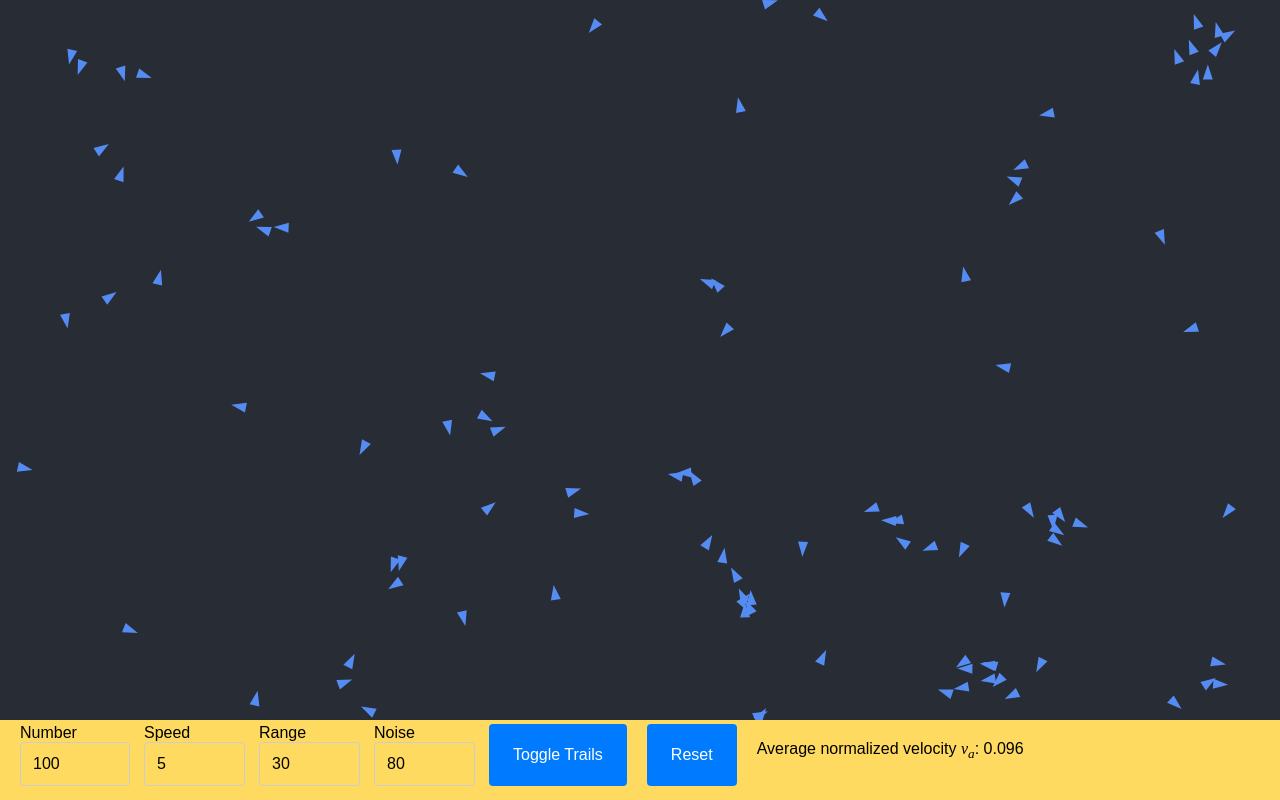
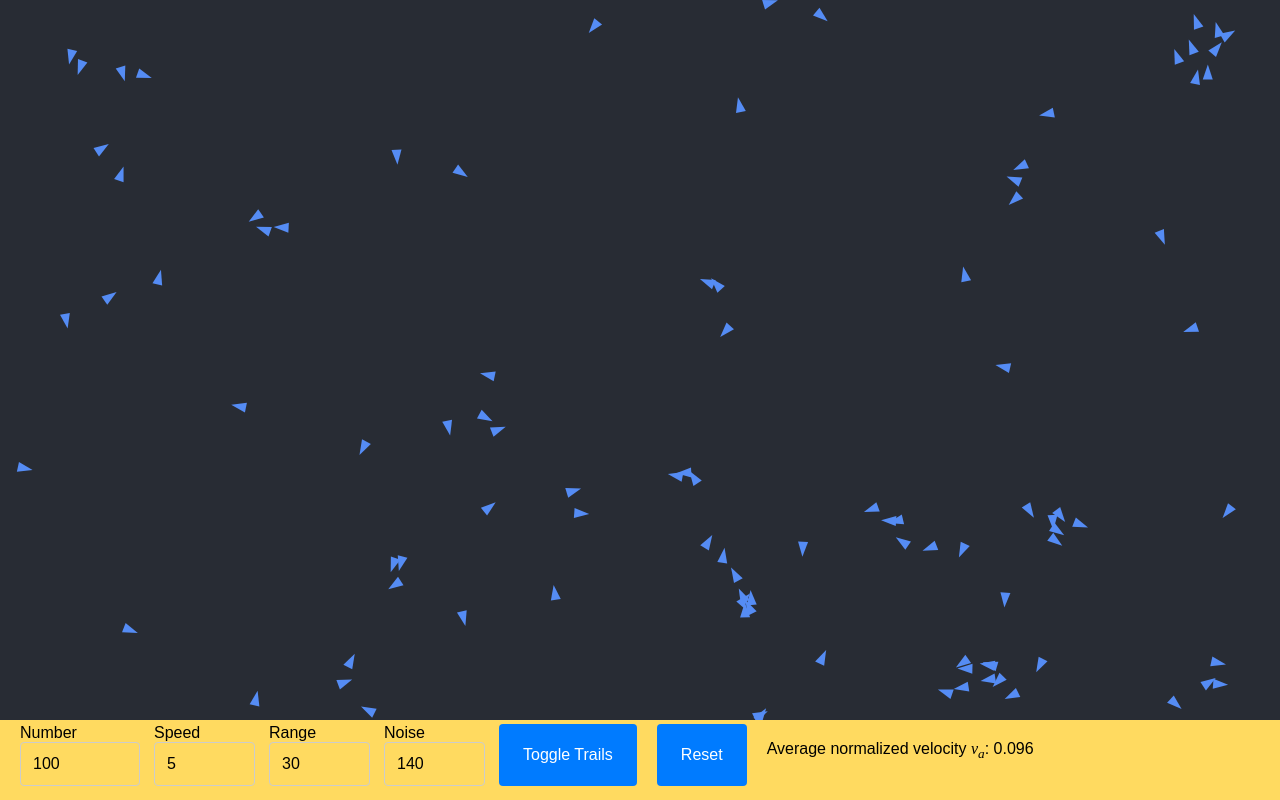
Before and after one commit to FiveSquarzX/Boids258, a plain HTML site: page index.html in a window 1280 px wide. Drawn offline with Linux system fonts and the light colour scheme.

Commit message:
Update index.html

```diff
--- a/index.html
+++ b/index.html
@@ -100,7 +100,7 @@
     <form id="numberForm">
       <div class="stack">
         <label for="number">Number</label>
-        <input type="number" id="number" name="number" min="0" max="5000" value="100" />
+        <input type="number" id="number" name="number" min="0" max="25000" value="100" />
       </div>
     </form>
 
@@ -121,7 +121,7 @@
     <form id="noiseForm">
       <div class="stack">
         <label for="noise">Noise</label>
-        <input type="number" id="noise" name="noise" min="0" max="360" value="80"/>
+        <input type="number" id="noise" name="noise" min="0" max="360" value="140"/>
       </div>
     </form>
 
```
